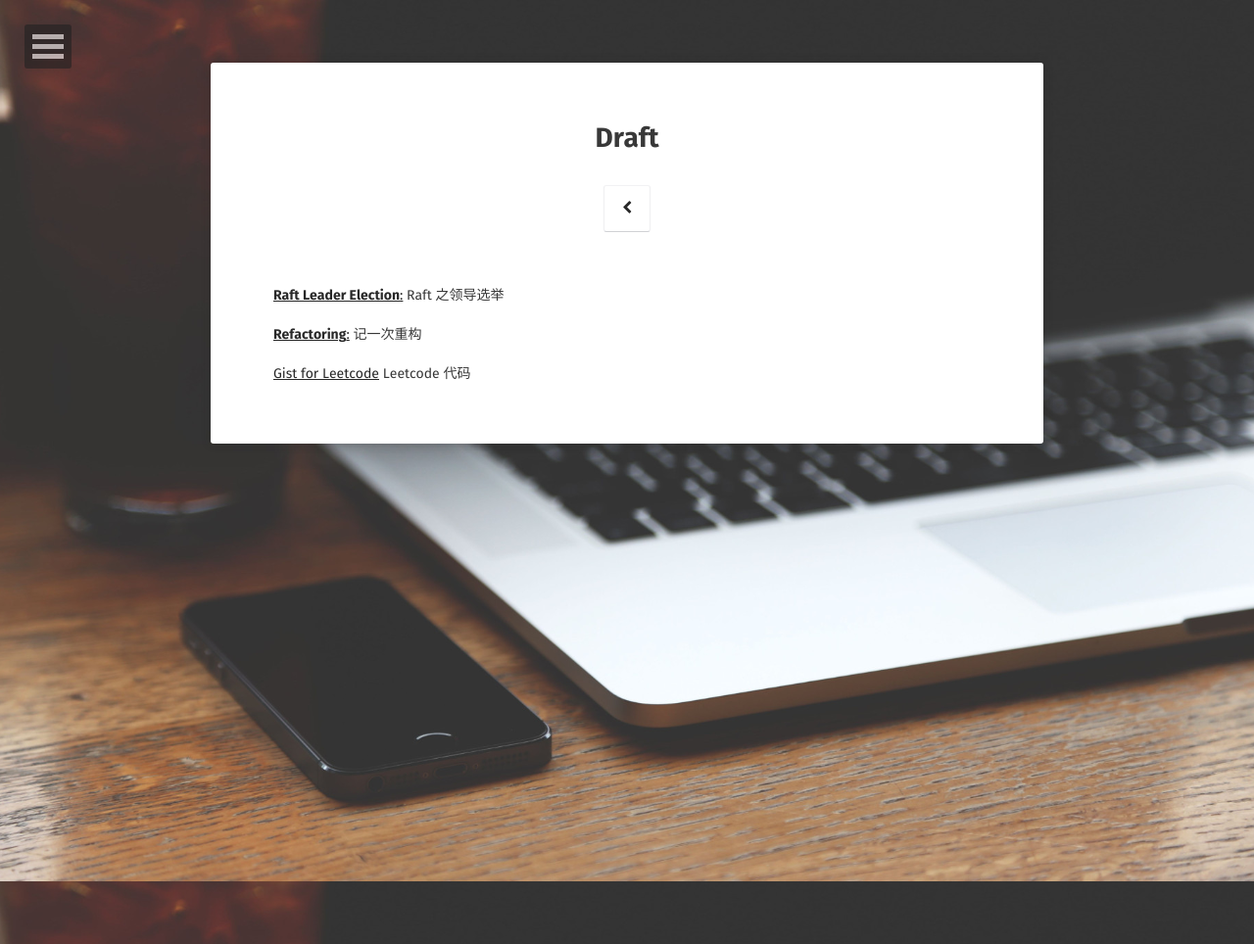
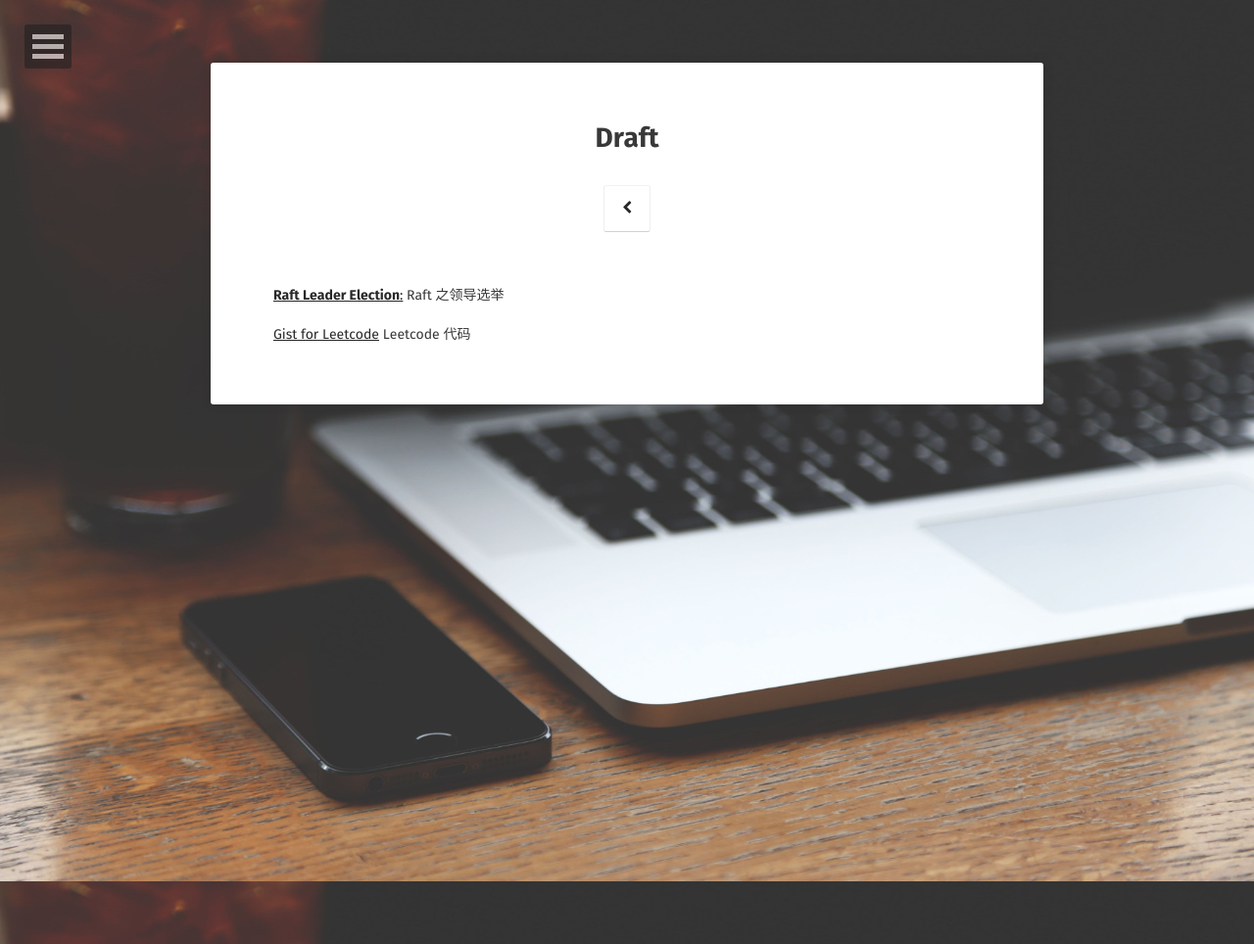
Before and after one commit to RobinGG/RobinGG.github.io, a Jekyll site: the page built from draft/index.md, in a window 1280 px wide. Shown: the whole page at 98% size. Built offline with Jekyll 4.4.1, drawn with Linux system fonts in a browser that asks for light colours; some web fonts are replaced; comment, search, counter and statistics services are not loaded.

Commit message:
[post] new post: a refactoring

```diff
--- a/draft/index.md
+++ b/draft/index.md
@@ -5,6 +5,4 @@ title: Draft
 
 [**Raft Leader Election**:](./raft-leader-election/) Raft 之领导选举
 
-[**Refactoring**:](./a-refactoring/) 记一次重构
-
 [Gist for Leetcode](./gist/) Leetcode 代码
```
Also changed, not shown: _posts/2017-11-26-a-refactoring.md (renamed from draft/a-refactoring.md).
